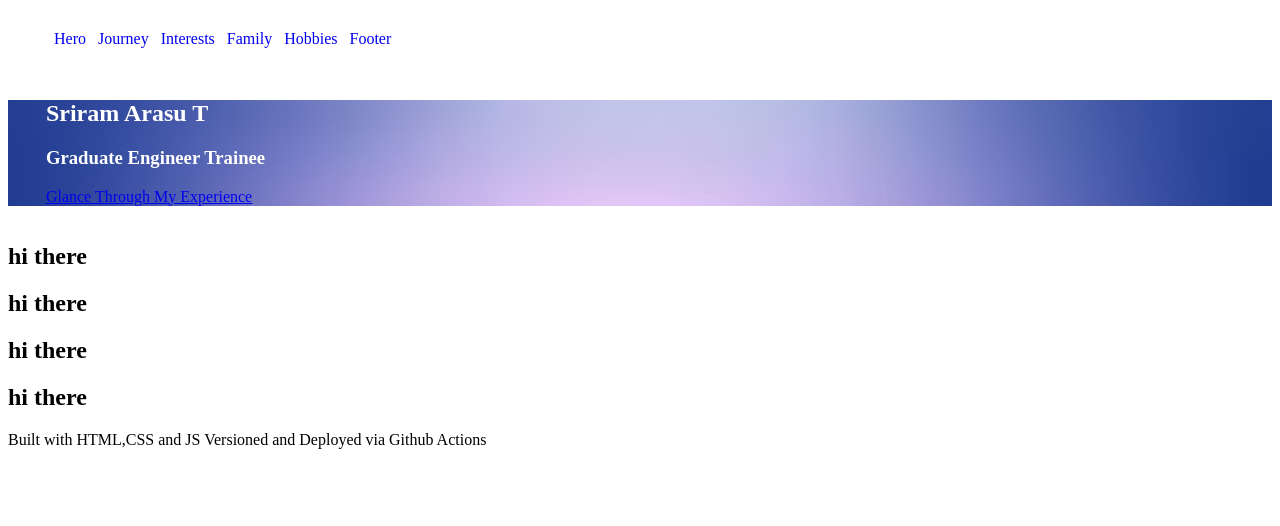
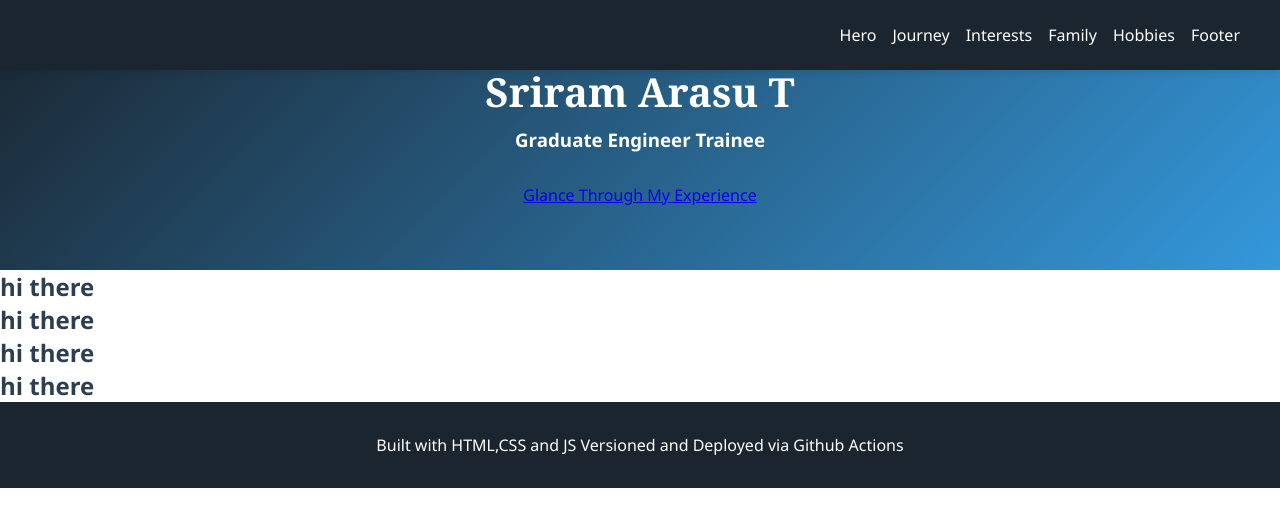
Before and after one commit to SriramTPsiog/PortfolioPsiog, a plain HTML site: page index.html in a window 1280 px wide. Drawn offline with Linux system fonts and the light colour scheme.

Commit message:
Hero Element fixed v2

```diff
--- a/css/style.css
+++ b/css/style.css
@@ -1,34 +1,120 @@
-.hero-container{
-    background-image: url("../images/studio-background-concept-abstract-empty-light-gradient-purple-studio-room-background-product-p_1258-102879.avif");
-    background-size: cover;
-    color:white;
+* { margin: 0; padding: 0; box-sizing: border-box; }
+
+html {
+  scroll-behavior: smooth;
+  scroll-padding-top: 4rem;
 }
-.hero-button{
-    all:unset;
-    cursor: pointer;
+
+body {
+  font-family: var(--font-primary);
+  font-size: var(--font-size-base);
+  background: var(--color-bg);
+  color: var(--color-text);
 }
-ul{
-    list-style-type: none;
-    overflow: hidden;
 
+/* ---------- Navbar ---------- */
+.navbar {
+  position: fixed;
+  top: 0;
+  left: 0;
+  width: 100%;
+  z-index: 100;
+  display: flex;
+  justify-content: space-between;
+  align-items: center;
+  padding: var(--spacing-sm) var(--spacing-lg);
+  background: var(--color-primary-dark);
+  box-shadow: 0 2px 8px var(--color-shadow);
 }
-ul li{
-    float: left;
+
+.nav-logo {
+  font-family: var(--font-heading);
+  font-size: 1.5rem;
+  text-decoration: none;
+  color: var(--color-text-inverse);
 }
-ul li a{
-    display: block;
-    text-align: center;
-    text-decoration: none;
-    padding: 14px 6px;
+
+.nav-link {
+  display: flex;
+  list-style: none;
 }
-ul li a:hover{
-    background-color: rgb(0, 0, 0);
-    color: white
+
+.nav-link a {
+  display: block;
+  padding: var(--spacing-md) var(--spacing-sm);
+  text-decoration: none;
+  color: var(--color-text-inverse);
+  transition: background-color var(--transition-speed);
 }
-.hero-subcontainer{
-    margin: top bottom 5%; ;
-    margin: 3%;
+
+.nav-link a:hover {
+  background-color: var(--color-primary-light);
 }
-.navbar{
-    align-items:center;
+
+/* ---------- Hero ---------- */
+#hero { min-height: 100vh; display: flex; }
+
+.hero-container {
+  width: 100%;
+  display: flex;
+  align-items: center;
+  justify-content: center;
+  text-align: center;
+  background-image: linear-gradient(135deg, var(--color-primary-dark), var(--color-primary-light));
+  color: var(--color-text-inverse);
 }
+
+.hero-subcontainer {
+  padding: var(--spacing-xl) var(--spacing-lg);
+  animation: fadeUp 1s ease-out both;
+}
+
+.hero-photo {
+  width: 180px;
+  height: 180px;
+  border-radius: 50%;
+  object-fit: cover;
+  border: 4px solid var(--color-text-inverse);
+  margin-bottom: var(--spacing-lg);
+}
+
+.hero-subcontainer h1 {
+  font-family: var(--font-heading);
+  font-size: var(--font-size-h1);
+  margin-bottom: var(--spacing-sm);
+}
+
+.hero-subcontainer h3 { margin-bottom: var(--spacing-lg); }
+
+.hero-button {
+  display: inline-block;
+  padding: var(--spacing-md) var(--spacing-lg);
+  background: var(--color-accent);
+  color: var(--color-text-inverse);
+  border-radius: var(--border-radius);
+  text-decoration: none;
+  transition: transform var(--transition-speed), box-shadow var(--transition-speed);
+}
+
+.hero-button:hover {
+  transform: translateY(-3px);
+  box-shadow: 0 6px 16px var(--color-shadow);
+}
+
+/* ---------- Temporary section stubs (replaced as you build each one) ---------- */
+#journey, #interests, #family, #hobbies {
+  min-height: 100vh;
+  padding: var(--spacing-xl) var(--spacing-lg);
+}
+
+#footer {
+  padding: var(--spacing-lg);
+  text-align: center;
+  background: var(--color-primary-dark);
+  color: var(--color-text-inverse);
+}
+
+@keyframes fadeUp {
+  from { opacity: 0; transform: translateY(30px); }
+  to   { opacity: 1; transform: translateY(0); }
+}
```
